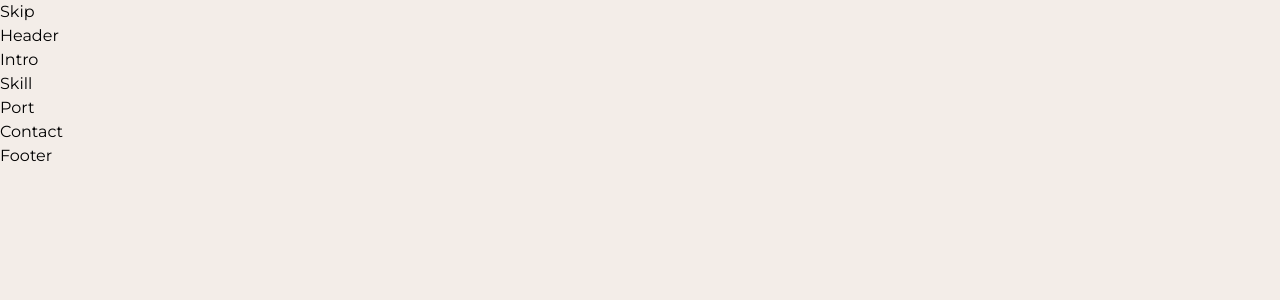
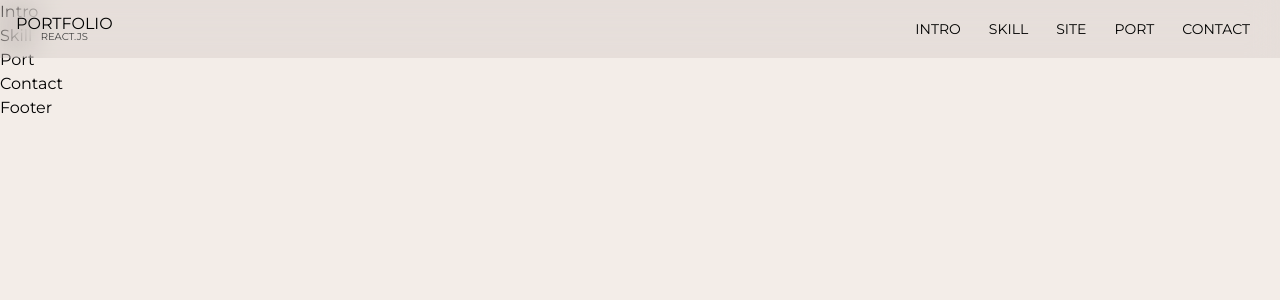
Before and after one commit to Dongjewerly/port2023-react, a React (Create React App) app: page / in a window 1280 px wide. Shown: the top 300 px of the page. Built offline with nearby package versions, Linux system fonts and the light colour scheme; a small style sheet from the web is missing; the HTML template or start-up script is replaced by a standard one; a web font is replaced by a local one.

Commit message:
헤더영역완료

```diff
--- a/src/assets/scss/section/_header.scss
+++ b/src/assets/scss/section/_header.scss
@@ -0,0 +1,132 @@
+#header {
+    @include position-fixed;
+    z-index: 10000;
+}
+.header__inner {
+    @include flex-between;
+    background-color: rgba(116,99,99,0.1);
+    backdrop-filter: blur(15px);
+    padding: 1rem;
+
+    .header_logo {
+        font-size: 1rem;
+        text-align: center;
+        text-transform: uppercase;
+        line-height: 1;
+
+        em {
+            font-size: 10px;
+            display: block;
+            color: var(--black200);
+        }
+    }
+    .header_nav {
+        @media(max-width:800px){
+            display: none;
+
+            &show{
+                display: block;
+
+                ul{
+                    display: block;
+                    position: absolute;
+                    right: 0;
+                    top: 68px;
+                    background-color: rgba(116,99,99,0.1);
+                    backdrop-filter:blur(15px);
+                    z-index: 10000;
+                    min-width: 150px;
+                    padding: 20px 0;
+
+                    li {
+                        display: block;
+                        text-align: right;
+
+                        a{
+                            display: inline-block;
+                            padding: 10px;
+                        }
+                    }
+                }
+            }
+            &.show+.header__nav__mobile span::before {
+                width: 20px;
+            }
+            &.show + .header__nav__mobile span::after {
+                width: 20px;
+            }
+        }
+
+        li {
+            display: inline;
+
+            a {
+                text-transform: uppercase;
+                font-size: 14px;
+                padding: 14px;
+                position: relative;
+
+                &::before {
+                    content:'';
+                    width: calc(100% - 28px);
+                    height: 1px;
+                    background-color: var(--black);
+                    position: absolute;
+                    left: 14px;
+                    bottom: 10px;
+                    transform: scaleX(0);
+                    transition: all 0.3s;
+                }
+
+                &:hover::before{
+                    transform: scaleX(1);
+                }
+            }
+        }
+
+    }
+    .header__nav__mobile {
+        display: none;
+        width: 40px;
+        height: 40px;
+        cursor: pointer;
+
+        @media (max-width:800px) {
+            display: block;
+        }
+
+        span {
+            display: block;
+            width: 40px;
+            height: 2px;
+            background-color: var(--black);
+            margin-top: 19px;
+            position: relative;
+
+            &::before {
+                content: '';
+                width: 40px;
+                height: 2px;
+                background-color: var(--black);
+                position: absolute;
+                right: 0;
+                top: 6px;
+                transition: width 0.3s;
+
+            }
+
+            &::after {
+                content: "";
+                width: 40px;
+                height: 2px;
+                background-color: var(--black);
+                position: absolute;
+                left: 0;
+                bottom: 6px;
+                transition: width 0.3s;
+            }
+
+        }
+    }
+
+}
--- a/src/components/Header.jsx
+++ b/src/components/Header.jsx
@@ -1,11 +1,67 @@
-import React from 'react'
+import React, { useState } from "react";
+
+const headerNav = [
+  {
+    title: "intro",
+    url:"#intro",
+  },
+  {
+    title: "skill",
+    url:"#skill",
+  },
+  {
+    title: "site",
+    url:"#site",
+  },
+  {
+    title: "port",
+    url:"#port",
+  },
+  {
+    title: "contact",
+    url:"#contact",
+  },
+];
 
 const Header = () => {
+  const [show, setShow] = useState(false);
+
+  const toggleMenu = () => {
+    // alert("dd") dd 표시해라
+    setShow((prevShow) => !prevShow);
+  }
+
   return (
-    <div>
-      Header
-    </div>
-  )
-}
+    <header id="header" role="banner">
+      <div className="header__inner">
+        <div className="header_logo">
+          <a href="/">portfolio<em>React.js</em></a>
+        </div>
+        <nav className={`header_nav ${show ? "show" : ""}`}
+        role="navigation"
+        aria-label="메인 메뉴">
+          <ul>
+            {headerNav.map((nav, key) => (
+              <li key={key}>
+                <a href={nav.url}>{nav.title}</a>
+              </li>
+            ))}
+          </ul>
+        </nav>
+        <div
+          className="header__nav__mobile"
+          id="headerToggle"
+          aria-controls="primary-menu"
+          aria-expanded={show ? "true" : "false"}
+          role="button"
+          tabIndex="0"
+          onClick={toggleMenu}
+        > <span></span>
+        </div>
+
+      </div>
+    </header>
+  );
+};
 
 export default Header
--- a/src/components/Skip.jsx
+++ b/src/components/Skip.jsx
@@ -2,8 +2,14 @@
 
 const Skip = () => {
   return (
-    <div>
-      Skip
+    <div id="skip">
+        <a href="#header">헤더 영역 바로가기</a>
+        <a href="#intro">소개 영역 바로가기</a>
+        <a href="#skill">스킬 영역 바로가기</a>
+        <a href="#site">사이트 영역 바로가기</a>
+        <a href="#port">포트폴리오 영역 바로가기</a>
+        <a href="#contact">연락처 영역 바로가기</a>
+        <a href="#footer">푸터 영역 바로가기</a>
     </div>
   )
 }
```
